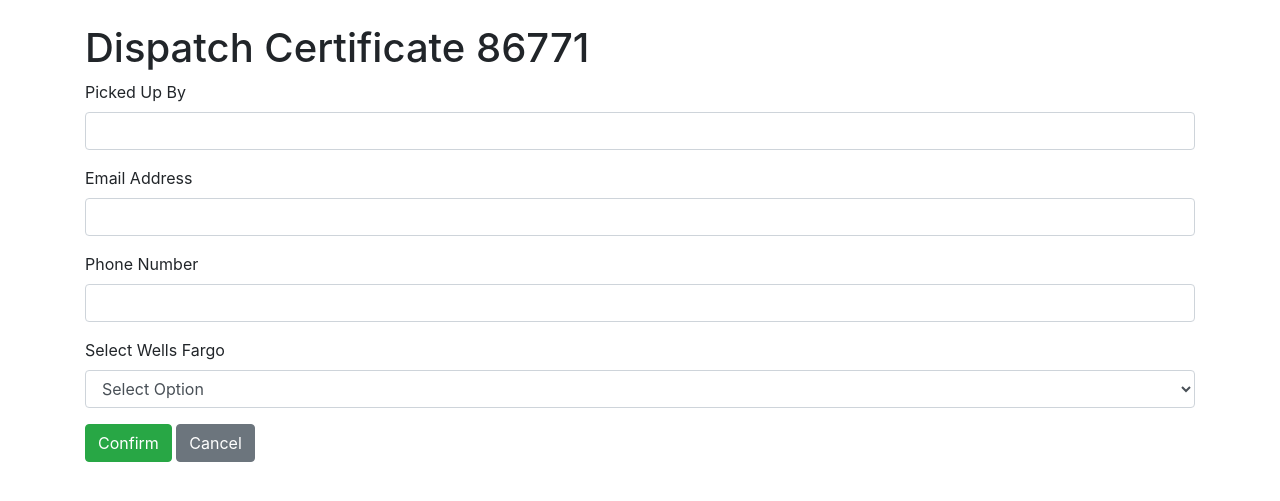
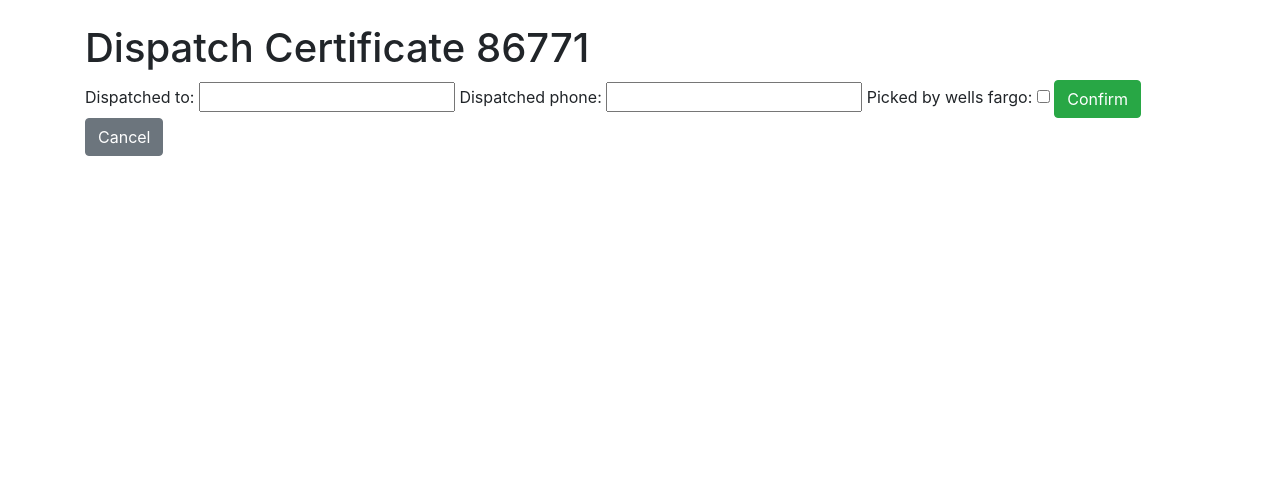
Before and after one commit to EricNdivo/kism_internal, a Django app: page /dispatch/1/ in a window 1280 px wide. Shown: the part 56-557 px from the top of the page. Run offline with Django 4.2, Linux system fonts and the light colour scheme; a user stored in the database is signed in; data comes from the database, SQL or seed files in the repository; parts of the project's set-up code (start-up, migrations or seed data) failed here and were passed over; some libraries are stand-ins or nearby versions.

Commit message:
email message

```diff
--- a/b2/forms.py
+++ b/b2/forms.py
@@ -12,10 +12,6 @@ class CertificateRecordForm(forms.ModelForm):
         }
 
 class DispatchForm(forms.ModelForm):
-    picked_by_email = forms.EmailField(required=False)
-    picked_by_phone = forms.CharField(max_length=15, required=False, label='Phone Number')
-    picked_by_wells_fargo = forms.BooleanField(required=False, label='Wells Fargo')
-
     class Meta:
         model = DispatchRecord
-        fields = ['picked_by_email', 'picked_by_phone', 'picked_by_wells_fargo']
+        fields =['dispatched_to', 'dispatched_phone','picked_by_wells_fargo']
--- a/b2/models.py
+++ b/b2/models.py
@@ -26,6 +26,7 @@ class DispatchRecord(models.Model):
     dispatched_by = models.ForeignKey(User, on_delete=models.CASCADE)
     dispatched_to = models.CharField(max_length=100, blank=True)
     dispatched_phone = models.CharField(max_length=15, blank=True)
+    picked_by_wells_fargo = models.BooleanField(blank=True, null=False, default=False)
     dispatch_date = models.DateTimeField(auto_now_add=True)
 
     def __str__(self):
--- a/b2/templates/certificates/dispatch_certificate.html
+++ b/b2/templates/certificates/dispatch_certificate.html
@@ -4,25 +4,7 @@
 <h1>Dispatch Certificate {{ certificate.certificate_number }}</h1>
 <form method="post">
     {% csrf_token %}
-    <div class="form-group">
-        <label for="picked_up_by">Picked Up By</label>
-        <input type="text" class="form-control" id="picked_up_by" name="picked_up_by" required>
-    </div>
-    <div class="form-group">
-        <label for="picked_by_email">Email Address</label>
-        <input type="text" class="form-control" id="picked_by_email" name="picked_by_email">
-    </div>
-    <div class="form-group">
-        <label for="picked_by_phone">Phone Number</label>
-        <input type="text" class="form-control" id="picked_by_phone" name="picked_by_phone">
-    </div>
-    <div class="form-group">
-        <label for="picked_by_wells_fargo">Select Wells Fargo</label>
-        <select class="form-control" id="picked_by_wells_fargo" name="picked_by_wells_fargo">
-            <option value="">Select Option</option>
-            <option value="wellsfargo">Wells Fargo</option>
-        </select>
-    </div>
+    {{ form }}
     <button type="submit" class="btn btn-success">Confirm</button>
     <a href="{% url 'certificate_list' %}" class="btn btn-secondary">Cancel</a>
 </form>
--- a/b2/urls.py
+++ b/b2/urls.py
@@ -11,7 +11,7 @@ urlpatterns = [
     path('search/', views.search_certificates, name='search_certificates'),
     path('view/<int:certificate_id>/', views.view_certificate, name='view_certificate'),
     path('certificates/daily-records/', views.daily_records, name='daily_records'),
-    path('dispatch/edit/<int:dispatch_id>/', views.edit_dispatch, name='edit_dispatch'),
+    path('dispatch/edit/<str:pk>/', views.edit_dispatch, name='edit_dispatch'),
     path('dispatch/delete/<int:dispatch_id>/', views.delete_dispatch, name='delete_dispatch'),
     path('delete/<int:certificate_id>/', views.delete_certificate, name='delete_certificate'),
     path('search-dispatched-certificates/', views.search_dispatched_certificates, name='search_dispatched_certificates'),
--- a/b2/views.py
+++ b/b2/views.py
@@ -7,7 +7,8 @@ from .forms import CertificateRecordForm, DispatchForm
 from django.contrib.auth.models import User
 from django.contrib import messages
 from django import forms
-from .utils import send_dispatch_email
+#from .utils import send_dispatch_email
+from .emails import send_dispatch_email
 from django.conf import settings
 from django.contrib.auth import views as auth_views
 from django.urls import reverse_lazy
@@ -57,28 +58,26 @@ def dispatch_certificate(request, certificate_id):
     if request.method == 'POST':
         form = DispatchForm(request.POST)
         if form.is_valid():
-            picked_by_email = form.cleaned_data.get('picked_by_email')
-            picked_by_phone = form.cleaned_data.get('picked_by_phone')
+            dispatched_to = form.cleaned_data.get('dispatched_to')
+            dispatched_phone = form.cleaned_data.get('dispatched_phone')
             picked_by_wells_fargo = form.cleaned_data.get('picked_by_wells_fargo')
 
-            if picked_by_email:
-                certificate.picked_by = picked_by_email
-                certificate.dispatched_to = picked_by_email
-            elif picked_by_phone:
-                certificate.picked_by = picked_by_phone
-                certificate.dispatched_phone = picked_by_phone
+            if dispatched_to:
+                certificate.picked_by = dispatched_to
+                certificate.dispatched_to = dispatched_to
+            elif dispatched_phone:
+                certificate.picked_by = dispatched_phone
+                certificate.dispatched_phone = dispatched_phone
             elif picked_by_wells_fargo:
-                certificate.picked_by = "Wells Fargo"
-                certificate.dispatched_to = "Wells Fargo"
+                certificate.picked_by = picked_by_wells_fargo
+                certificate.dispatched_to = picked_by_wells_fargo
             else:
                 messages.error(request, "Please provide either an email address, phone number, or select Wells Fargo.")
                 return render(request, 'certificates/dispatch_certificate.html', {'certificate': certificate, 'form': form})
 
             certificate.dispatched = True
             certificate.dispatched_by = request.user
-            certificate.dispatched_to = picked_by_email
             certificate.dispatch_date = timezone.now()
-            certificate.dispatched_phone = picked_by_phone
             certificate.save()
 
             try:
@@ -94,7 +93,9 @@ def dispatch_certificate(request, certificate_id):
 
                 if not created:
                     dispatch_record.dispatched_by = request.user
+                    dispatch_record.dispatched_to = certificate.dispatched_to
                     dispatch_record.dispatched_phone = certificate.dispatched_phone
+                    dispatch_record.picked_by_wells_fargo = certificate.picked_by
                     dispatch_record.dispatch_date = timezone.now()
                     dispatch_record.save()
 
@@ -102,18 +103,19 @@ def dispatch_certificate(request, certificate_id):
                 daily_record, created = DailyRecord.objects.get_or_create(date=today)
                 daily_record.dispatched_certificates.add(certificate)
 
+                dispatch_records = [dispatch_record]
 
-                dispatch_records = [dispatch_record]
                 try:
-                    if picked_by_email:
-                        send_dispatch_email(picked_by_email, dispatch_records)
+                    if dispatched_to:
+                        send_dispatch_email(dispatched_to, dispatch_records)
+                        print(f"Email sent to: {dispatched_to} with records: {dispatch_records}")
 
                     messages.success(request, 'Certificate dispatched successfully.')
                     return redirect('certificate_list')
 
                 except Exception as e:
                     messages.error(request, 'An error occurred while sending the dispatch email.')
-                    print(f"Error: {e}")
+                    print(f"Error in sending email: {e}")
                     return redirect('certificate_list')
 
             except IntegrityError:
@@ -225,26 +227,18 @@ def daily_records(request):
     return render(request, 'certificates/daily_records.html', {'daily_records': daily_records})
 
 @login_required
-def edit_dispatch(request, dispatch_id):
-    dispatch_record = get_object_or_404(DispatchRecord, id=dispatch_id)
-    certificate = dispatch_record.certificate
-
+def edit_dispatch(request, pk):
+    dispatch_record =  DispatchRecord.objects.get(id=pk)
+    form = DispatchForm(instance=dispatch_record)
     if request.method == 'POST':
         form = DispatchForm(request.POST, instance=dispatch_record)
         if form.is_valid():
-            dispatch_record = form.save(commit=False)
-            certificate.dispatched_to = form.cleaned_data.get('picked_by_email')
-            certificate.dispatched_phone = form.cleaned_data.get('picked_by_phone')
-            certificate.save()
-            dispatch_record.save()
-            messages.success(request, 'Dispatch record updated successfully.')
+            form.save()
+            messages.success(request, "Changes Updated Successfully!")
             return redirect('dispatched_certificates')
-        else:
-            messages.error(request, 'Please correct the errors below.')
-    else:
-        form = DispatchForm(instance=dispatch_record)
 
-    return render(request, 'certificates/edit_dispatch.html', {'form': form})
+    context = {'form': form}
+    return render(request, 'certificates/dispatch_certificate.html', context)
 
 @login_required
 def delete_dispatch(request, dispatch_id):
--- a/kism_internal/settings.py
+++ b/kism_internal/settings.py
@@ -139,5 +139,5 @@ EMAIL_BACKEND = 'django.core.mail.backends.smtp.EmailBackend'
 EMAIL_HOST = 'smtp.gmail.com'
 EMAIL_PORT = 587
 EMAIL_USE_TLS = True
-EMAIL_HOST_USER = '#'
-EMAIL_HOST_PASSWORD = '#'
+EMAIL_HOST_USER = 'j.ericndivo@gmail.com'
+EMAIL_HOST_PASSWORD = 'jxfh oklk euzs gyej'
```
Also changed, not shown: b2/emails.py (added, +21 -0 lines), b2/templates/certificates/dispatch_email.html (+7 -9 lines), b2/templates/certificates/edit_dispatch.html (deleted, +0 -29 lines), b2/migrations/0036_dispatchrecord_picked_by_wells_fargo.py (added).
